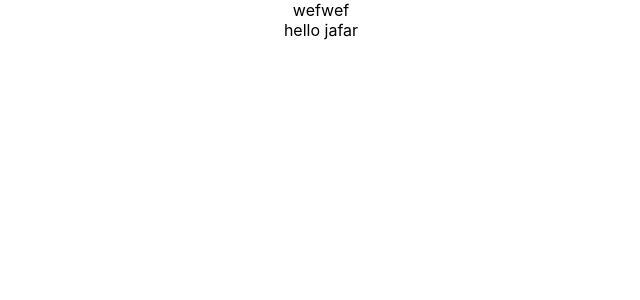
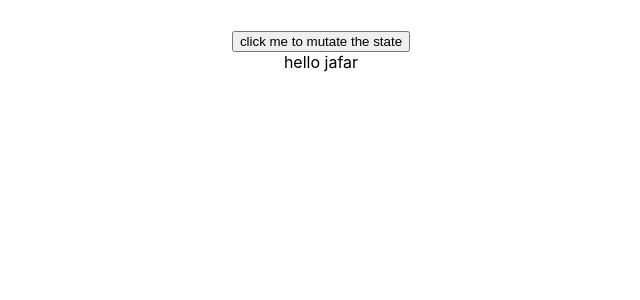
Before and after one commit to audelqua/render-huge-list, a React (Create React App) app: page / in a window 1280 px wide. Shown: the top 300 px of the page, without its empty margins (319-959 px from the left). Built offline with nearby package versions, Linux system fonts and the light colour scheme.

Commit message:
update code in shallow comparison

```diff
--- a/src/components/shallowComparisonTesting/index.jsx
+++ b/src/components/shallowComparisonTesting/index.jsx
@@ -16,12 +16,12 @@ class ShallowComparisonTesting extends React.Component{
     handleClick() {
         let x = this.state.y
         x.name = 3
-        console.log(this.state);
+        console.log('state in father', this.state);
     }
     render() {
         return (
-            <div onClick={this.isStatsEqual}>
-                <span onClick={() => this.handleClick()}>wefwef</span>
+            <div onClick={this.isStatsEqual} style={{marginTop: '30px'}}>
+                <button onClick={() => this.handleClick()}>click me to mutate the state</button>
                 <ChildComponent obj={this.state.y}/>
             </div>
         )
@@ -30,7 +30,7 @@ class ShallowComparisonTesting extends React.Component{
 export default ShallowComparisonTesting
 
 const ChildComponent = props => {
-    console.log('re rendered', props)
+    console.log('props in child', props)
     return (
         <div>
             hello {props.obj.name}
```
